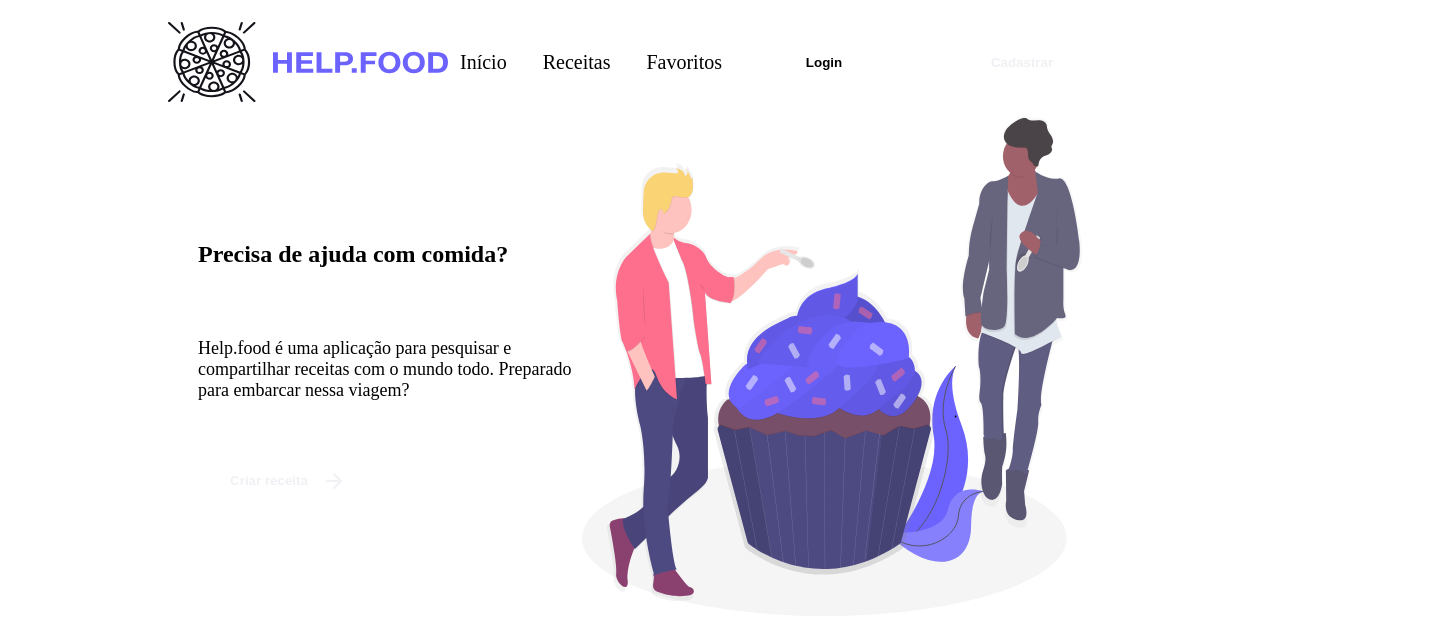
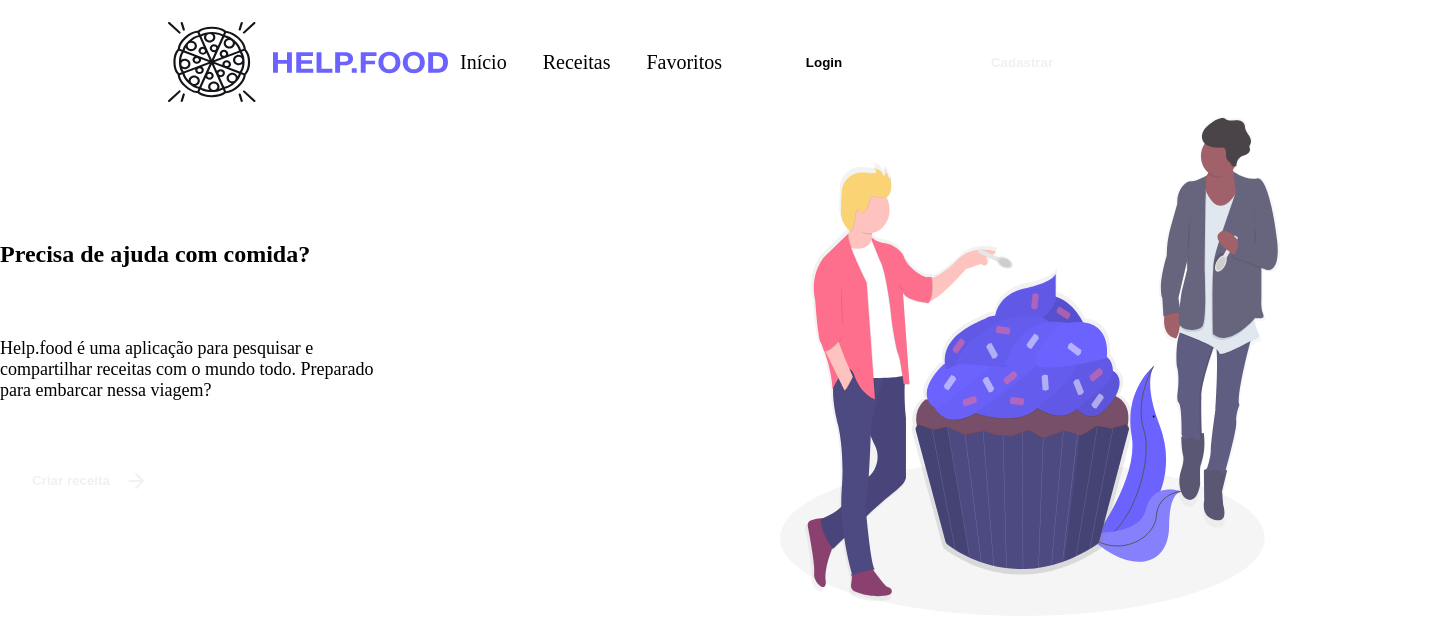
Before and after one commit to felipecrsilva/help.food, a Next.js app in the folder frontend/: page / in a window 1280 px wide. Shown: the top 640 px of the page, 1440 px wide, since content can reach past the window. Built offline with nearby package versions, Linux system fonts and the light colour scheme.

Commit message:
Created login page, button component and update home page

```diff
--- a/frontend/src/styles/pages/Home.module.scss
+++ b/frontend/src/styles/pages/Home.module.scss
@@ -10,9 +10,10 @@
   main {
     display: flex;
     align-items: center;
-    justify-content: center;
+    justify-content: space-between;
 
-    margin: 0 10rem;
+    width: 100vw;
+    padding: 0 10rem;
 
     section {
       display: flex;
```
